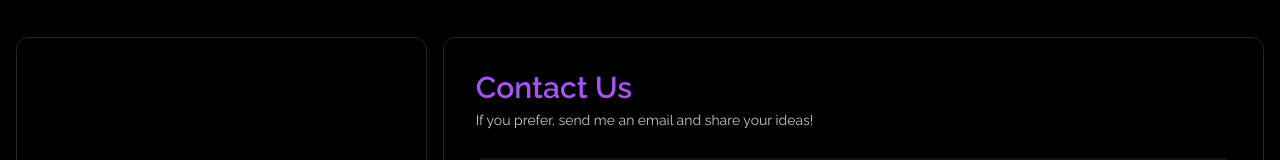
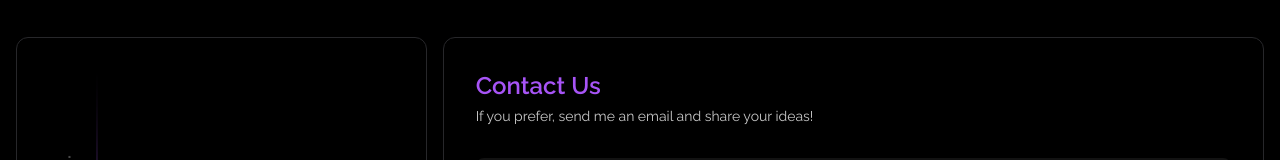
Before and after one commit to fernandohiroshi/konbini-code, a Next.js app: page /en/templates in a window 1280 px wide. Shown: the part 2131-2291 px from the top of the page. Built offline with nearby package versions, Linux system fonts and the light colour scheme.

Commit message:
style: update styles in ContactForm and Socials components

```diff
--- a/src/components/view/footer/components/contactForm/ContactForm.tsx
+++ b/src/components/view/footer/components/contactForm/ContactForm.tsx
@@ -47,7 +47,7 @@ const ContactForm: React.FC = () => {
   return (
     <section className="flex w-full flex-col justify-between rounded-xl border bg-zinc-100 p-4 dark:bg-transparent md:p-8">
       <div className="mb-4">
-        <h2 className="mb-1 animate-pulse text-3xl font-semibold text-purple-500">
+        <h2 className="mb-1 animate-pulse text-2xl font-semibold text-purple-500">
           {t('section-title')}
         </h2>
         <p className="hidden text-sm opacity-80 md:block">{t('description')}</p>
--- a/src/components/view/footer/components/socials/Socials.tsx
+++ b/src/components/view/footer/components/socials/Socials.tsx
@@ -87,7 +87,7 @@ const Skeleton = () => {
         </a>
       </div>
 
-      <div className="absolute top-20 z-40 m-auto h-40 w-px animate-move bg-gradient-to-b from-transparent via-purple-500 to-transparent">
+      <div className="absolute z-40 m-auto h-full w-px animate-move bg-gradient-to-b from-transparent via-purple-500 to-transparent">
         <div className="absolute -left-10 top-1/2 h-32 w-10 -translate-y-1/2">
           <Sparkles />
         </div>
```
